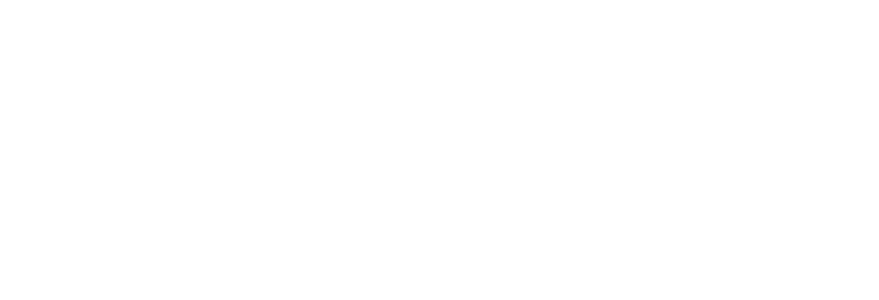
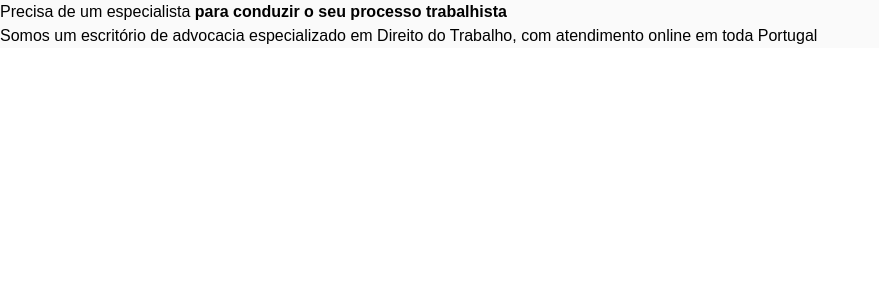
Before and after one commit to Adrianodosanjoos/Anjos-trabalhista, a Next.js app: page / in a window 1280 px wide. Shown: the top 300 px of the page, without its empty margins (0-879 px from the left). Built offline with nearby package versions, Linux system fonts and the light colour scheme.

Commit message:
Atualização

```diff
--- a/src/app/_components/hero.tsx
+++ b/src/app/_components/hero.tsx
@@ -1,6 +1,18 @@
 export function Hero(){
     return(
-        <section className="bg-neutral-50">
+        <section className="bg-neutral-50 text-black relative overflow-hidden">
+
+            <div>
+                <article>
+
+                 <div>
+                    Precisa de um especialista <b>para conduzir o seu processo trabalhista</b>
+                 </div>
+
+                 <p>Somos um escritório de advocacia especializado em Direito do Trabalho, com atendimento online em toda Portugal</p>
+
+                </article>
+            </div>
 
         </section>
     )
```
